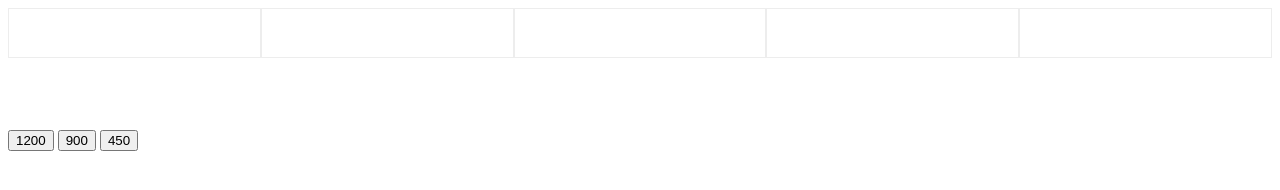
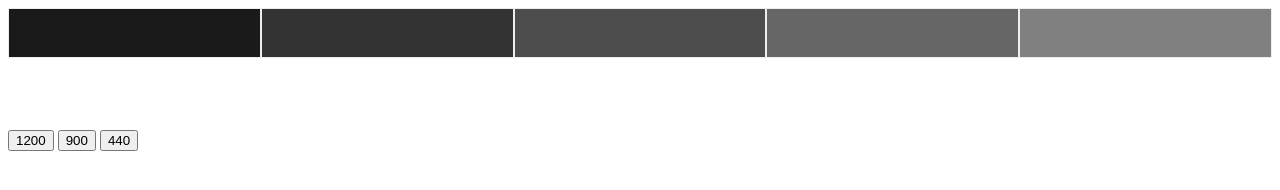
Before and after one commit to vsetaki/search-widget-flex-test, a plain HTML site: page index.html in a window 1280 px wide. Drawn offline with Linux system fonts and the light colour scheme.

Commit message:
improve grid

```diff
--- a/index.html
+++ b/index.html
@@ -9,18 +9,18 @@
 </head>
 <body>
     <div class="wrapper" id="wrapper">
-        <div class="block"></div>
-        <div class="block flex50"></div>
-        <div class="block flex50"></div>
-        <div class="block"></div>
-        <div class="block"></div>
+        <div class="block-1"></div>
+        <div class="block-2"></div>
+        <div class="block-3"></div>
+        <div class="block-4"></div>
+        <div class="block-5"></div>
     </div>
     <br><br>
     <br><br>
     <div id="sizes">
         <button>1200</button>
         <button>900</button>
-        <button>450</button>
+        <button>440</button>
     </div>
 
     <script>
--- a/style.scss
+++ b/style.scss
@@ -6,6 +6,23 @@
     div {
         flex-basis: 100%;
     }
+}
+
+
+.block-1 {
+    background-color: hsl(0, 0, 10%);
+}
+.block-2 {
+    background-color: hsl(0, 0, 20%);
+}
+.block-3 {
+    background-color: hsl(0, 0, 30%);
+}
+.block-4 {
+    background-color: hsl(0, 0, 40%);
+}
+.block-5 {
+    background-color: hsl(0, 0, 50%);
 }
 
 .wrapper {
@@ -23,15 +40,20 @@
         }
     }
 
-    /* 960 */
+    /* < 960 */
     &-medium {
         @include commonForSmall;
 
-        .flex50 {
-            flex-basis: 50%;
+        div {
+            flex-basis: 33.3%;
+        }
+
+        .block-1 {
+            flex-basis: 66.6%;
         }
     }
 
+    /* < 440 */
     &-small {
         @include commonForSmall;
 
@@ -40,22 +62,3 @@
         }
     }
 }
-
-
-// @media only screen and (max-width: 960px) {
-//     .wrapper {
-//         flex-wrap: wrap;
-//     }
-//     .wrapper > div {
-//         flex-basis: 100%;
-//     }
-//     .wrapper .flex50 {
-//         flex-basis: 50%;
-//     }
-// }
-
-// @media only screen and (max-width: 500px) {
-//     .wrapper .flex50 {
-//         flex-basis: 100%;
-//     }
-// }
```
Also changed, not shown: style.css, 1 other file.
